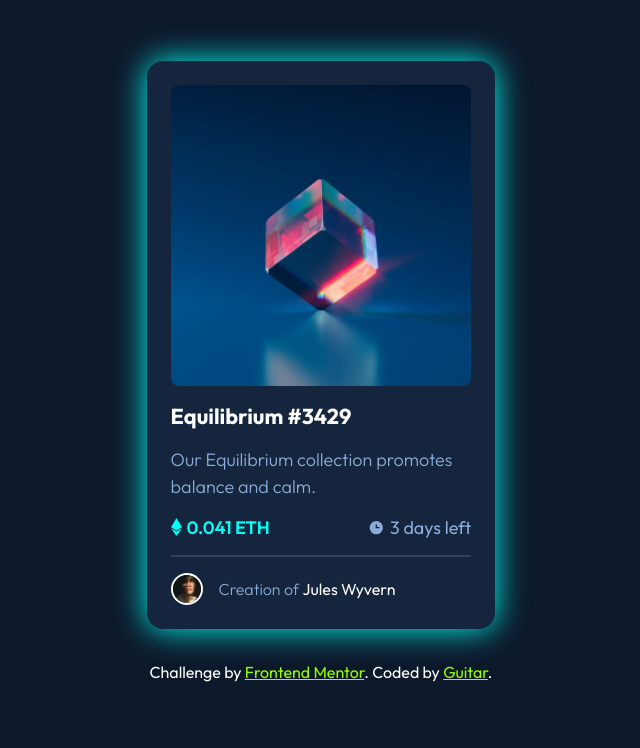
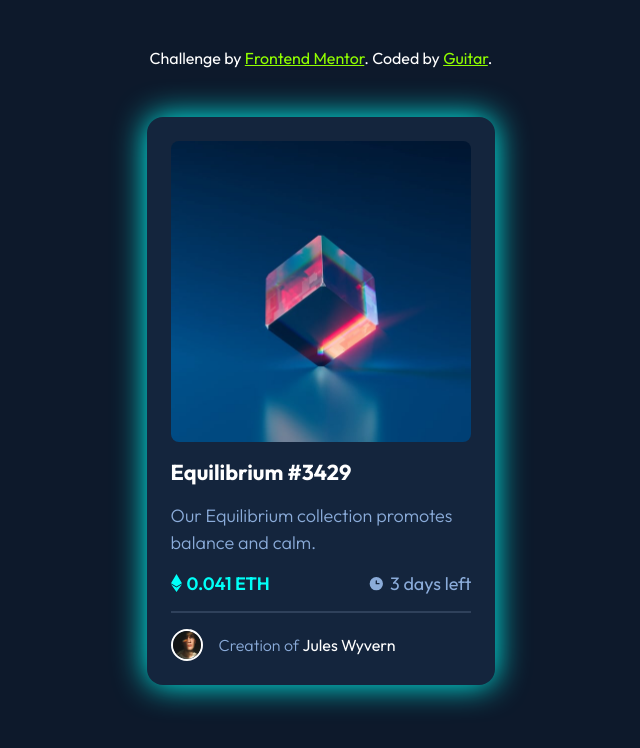
Before and after one commit to TTAR007/NFT-card, a plain HTML site: page index.html in a window 1280 px wide. Shown: the whole page, without its empty margins (319-959 px from the left). Drawn offline with Linux system fonts and the light colour scheme; a web font is replaced by a local one.

Commit message:
adjust body height and position of attribution

```diff
--- a/main.css
+++ b/main.css
@@ -23,7 +23,7 @@
 body {
     background-color: var(--main-BG);
     font-family: Outfit, sans-serif;
-    height: 43.125rem;
+    height: 50.125rem;
 
     position: relative;
     display: flex;
@@ -190,7 +190,7 @@ hr {
 
 .attribution {
     position: absolute;
-    bottom: 0.5rem;
+    top: 3rem;
     font-size: 1rem;
     text-align: center;
     color: var(--White);
```
